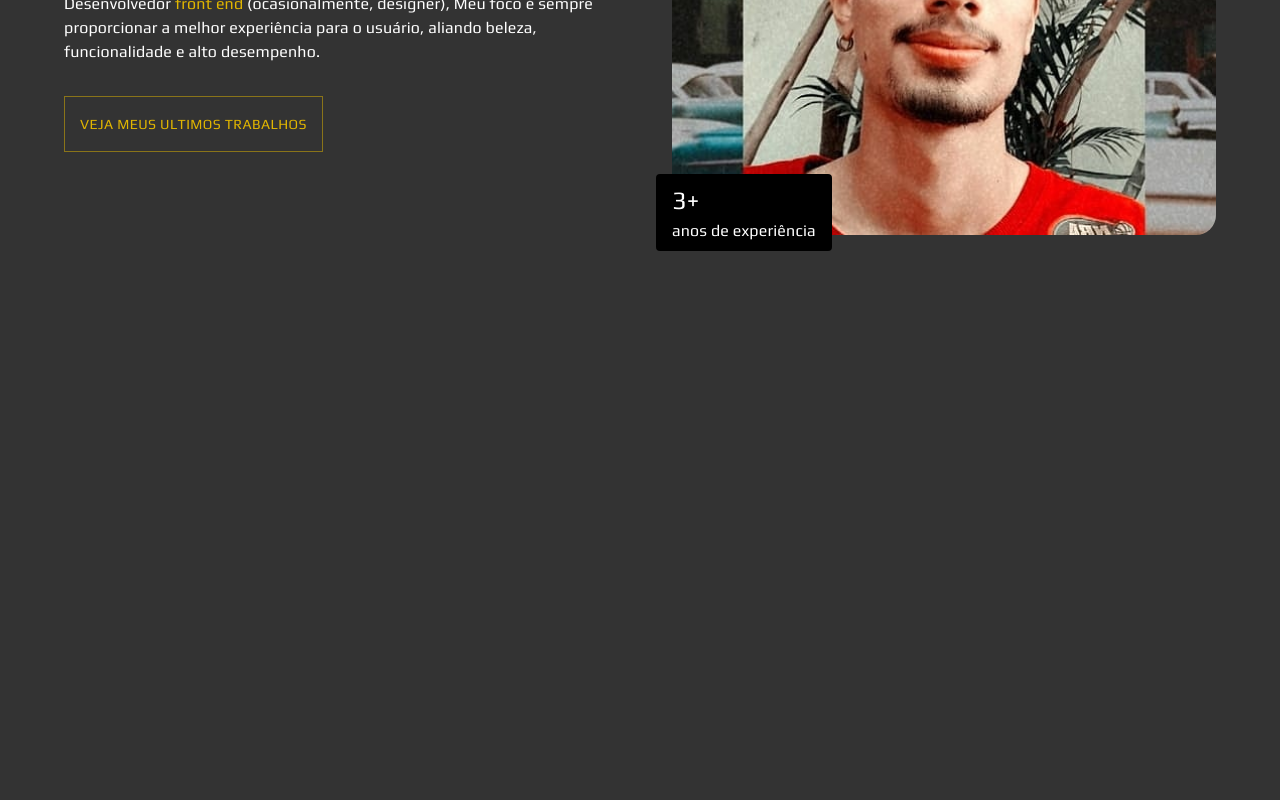
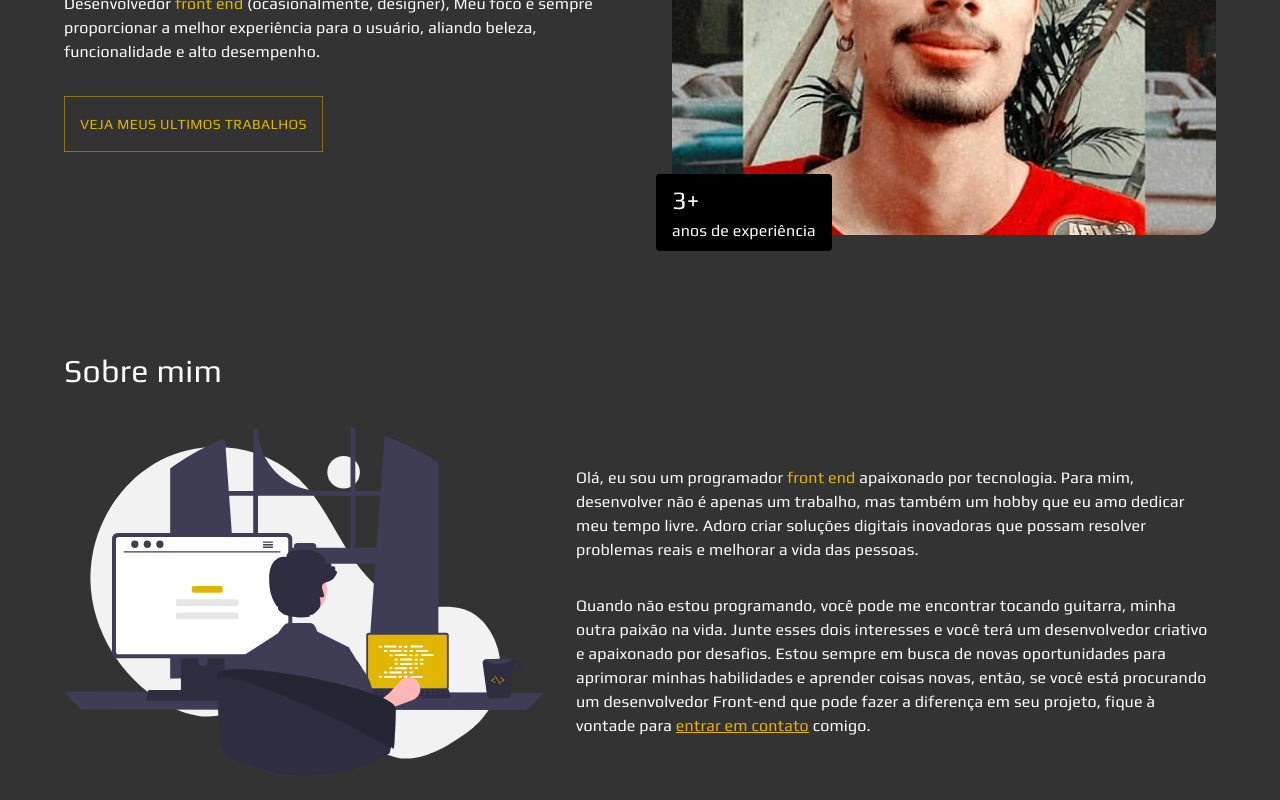
Before and after one commit to EliasSarges/my-portfolio, a Next.js app: page / in a window 1280 px wide. Shown: the part 461-1261 px from the top of the page. Before the commit the page ends 800 px from the top, so only its background shows below. Built offline with nearby package versions, Linux system fonts and the light colour scheme; a web font is replaced by a local one.

Commit message:
feat: add AboutMe component

```diff
--- /dev/null
+++ b/src/components/AboutMe/AboutMe.tsx
@@ -0,0 +1,64 @@
+import { SectionTitle } from "../SectionTitle";
+import { Stack, Typography } from "@mui/material";
+import Image from "next/image";
+import programmer from "~/assets/images/programmer.svg";
+
+export const AboutMe = () => {
+  return (
+    <Stack py={2} component="section">
+      <SectionTitle>Sobre mim</SectionTitle>
+
+      <Stack
+        alignItems="center"
+        gap={4}
+        mt={4}
+        direction={{
+          md: "row",
+        }}
+      >
+        <Stack
+          alt="ilustracao-programador"
+          height="fit-content"
+          component={Image}
+          src={programmer}
+          width={{
+            xs: "15rem",
+            md: "20rem",
+            lg: "30rem",
+          }}
+        />
+
+        <Stack gap={4}>
+          <Typography component="p">
+            Olá, eu sou um programador{" "}
+            <Typography color="primary.main" component="span">
+              front end
+            </Typography>{" "}
+            apaixonado por tecnologia. Para mim, desenvolver não é apenas um
+            trabalho, mas também um hobby que eu amo dedicar meu tempo livre.
+            Adoro criar soluções digitais inovadoras que possam resolver
+            problemas reais e melhorar a vida das pessoas.
+          </Typography>
+
+          <Typography>
+            Quando não estou programando, você pode me encontrar tocando
+            guitarra, minha outra paixão na vida. Junte esses dois interesses e
+            você terá um desenvolvedor criativo e apaixonado por desafios. Estou
+            sempre em busca de novas oportunidades para aprimorar minhas
+            habilidades e aprender coisas novas, então, se você está procurando
+            um desenvolvedor Front-end que pode fazer a diferença em seu
+            projeto, fique à vontade para{" "}
+            <Typography
+              component="span"
+              color="primary.main"
+              sx={{ textDecoration: "underline" }}
+            >
+              entrar em contato
+            </Typography>{" "}
+            comigo.
+          </Typography>
+        </Stack>
+      </Stack>
+    </Stack>
+  );
+};
--- /dev/null
+++ b/src/components/SectionTitle.tsx
@@ -0,0 +1,8 @@
+import { Typography } from "@mui/material";
+import { PropsWithChildren } from "react";
+
+export interface SectionTitleProps extends PropsWithChildren {}
+
+export const SectionTitle = ({ children }: SectionTitleProps) => {
+  return <Typography fontSize="2rem">{children}</Typography>;
+};
--- a/src/pages/index.tsx
+++ b/src/pages/index.tsx
@@ -1,10 +1,13 @@
 import { Container } from "@mui/material";
+import { AboutMe } from "~/components/AboutMe/AboutMe";
 import { Hero } from "~/components/Hero/Hero";
 
 export default function Home() {
   return (
     <Container component="main">
       <Hero />
+
+      <AboutMe />
     </Container>
   );
 }
```
Also changed, not shown: src/assets/images/programmer.svg (added).
